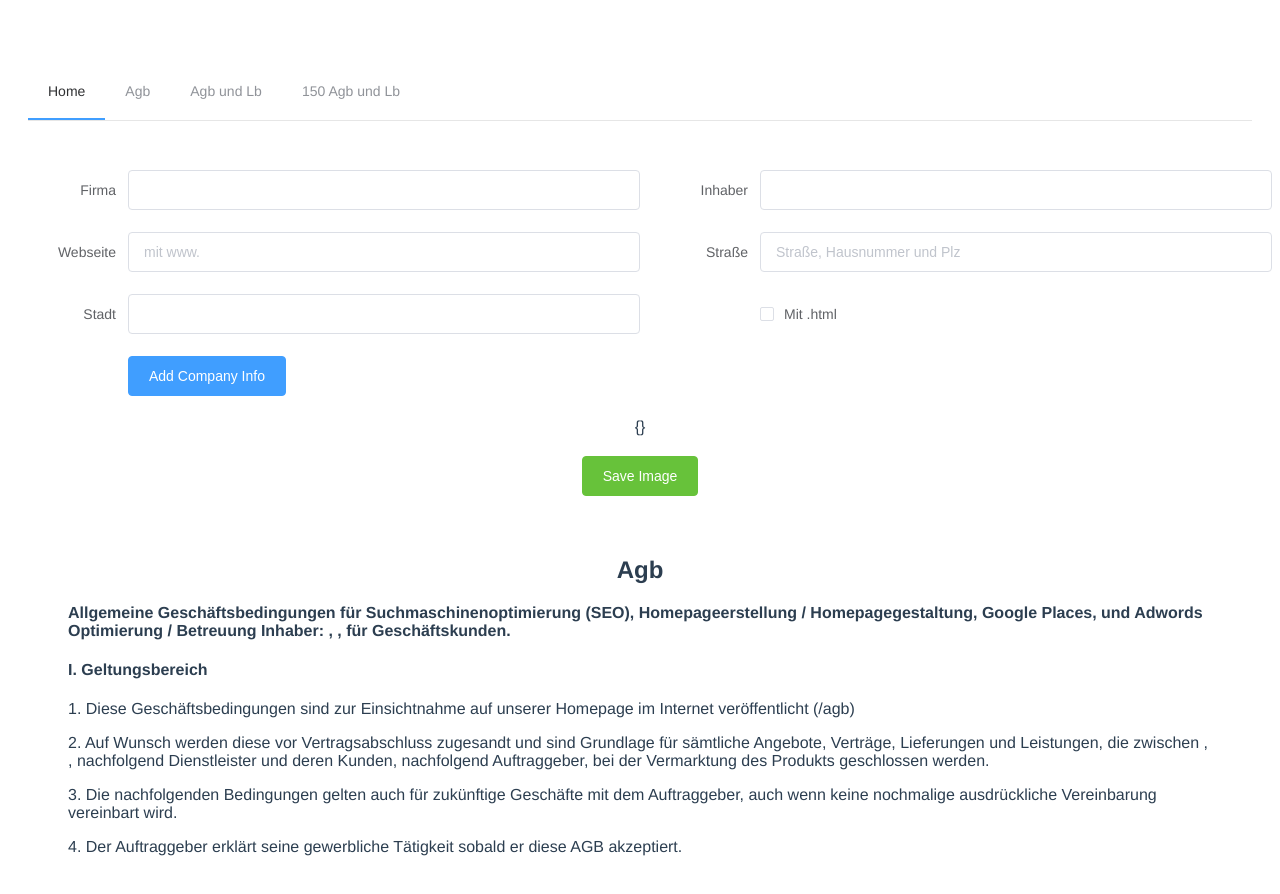
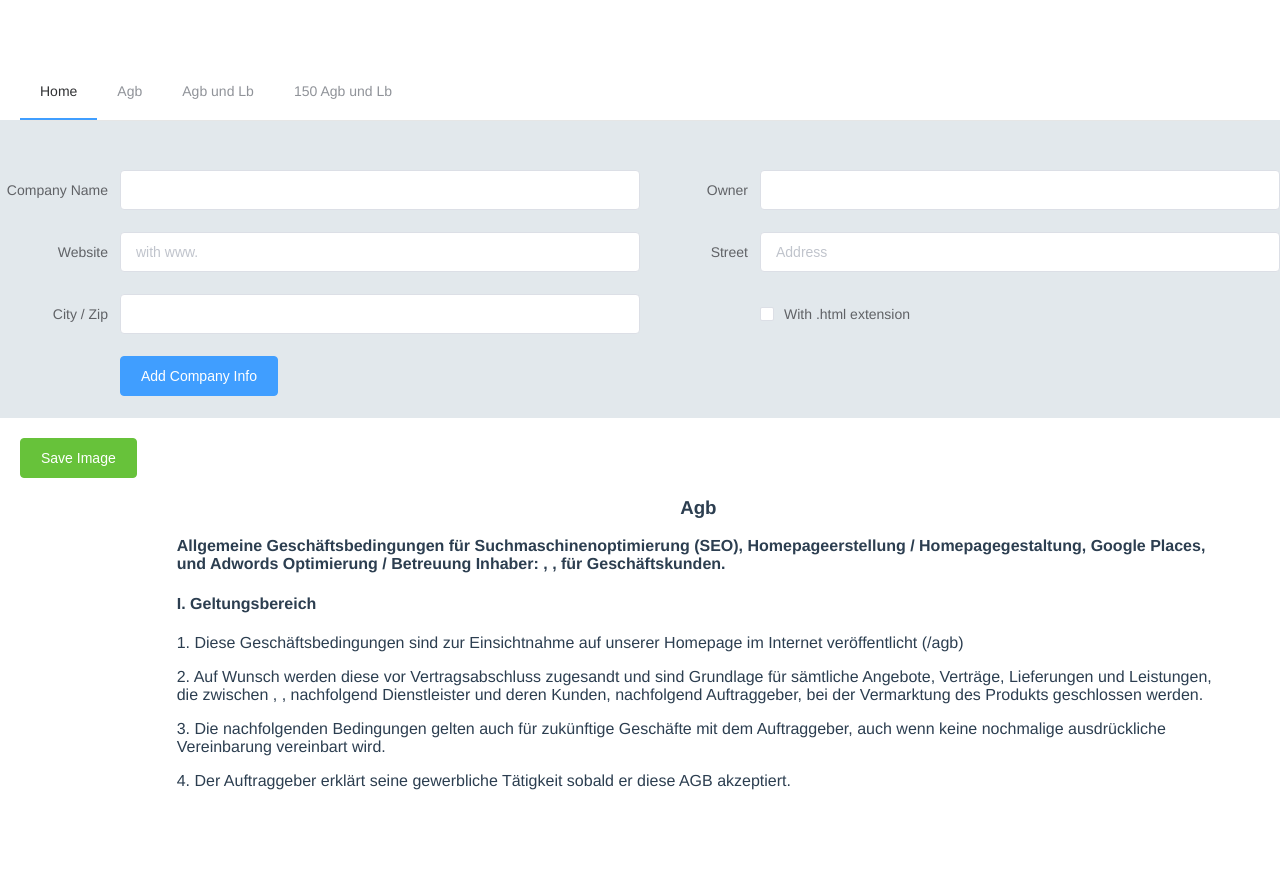
Before and after one commit to amircisija/vuecanvas, a Vue app: page /agb in a window 1280 px wide. Shown: the top 894 px of the page. After the commit the page ends 866 px from the top, so only its background shows below. Built offline with nearby package versions, Linux system fonts and the light colour scheme; what vue-html2canvas, vue-markdown would draw is missing.

Commit message:
adding layout structure

```diff
--- a/src/App.vue
+++ b/src/App.vue
@@ -32,4 +32,7 @@ export default {
 .main__content {
   padding-top: 100px;
 }
+body {
+  margin: 0;
+}
 </style>
--- a/src/components/FormSection.vue
+++ b/src/components/FormSection.vue
@@ -1,4 +1,5 @@
 <template>
+  <section id="form__section--wrapper">
     <el-container>
       <el-row>
         <el-col :span="24">
@@ -6,34 +7,34 @@
             <el-container>
               <el-row>
                 <el-col :span="12">
-                <el-form-item label="Firma">
+                  <el-form-item label="Company Name">
                     <el-input v-model="company.name"></el-input>
                   </el-form-item>
                 </el-col>
 
                 <el-col :span="12">
-                <el-form-item label="Inhaber">
+                  <el-form-item label="Owner">
                     <el-input v-model="company.owner"></el-input>
                   </el-form-item>
                 </el-col>
                 <el-col :span="12">
-                <el-form-item label="Webseite">
-                  <el-input v-model="company.website" placeholder="mit www."></el-input>
+                  <el-form-item label="Website">
+                    <el-input v-model="company.website" placeholder="with www."></el-input>
                   </el-form-item>
                 </el-col>
                 <el-col :span="12">
-                <el-form-item label="Straße">
-                  <el-input v-model="company.address" placeholder="Straße, Hausnummer und Plz"></el-input>
+                  <el-form-item label="Street">
+                    <el-input v-model="company.address" placeholder="Address"></el-input>
                   </el-form-item>
                 </el-col>
                 <el-col :span="12">
-                <el-form-item label="Stadt">
+                  <el-form-item label="City / Zip">
                     <el-input v-model="company.city"></el-input>
                   </el-form-item>
                 </el-col>
                 <el-col :span="12">
                   <el-form-item class="text-left">
-                  <el-checkbox v-model="company.checked">Mit .html</el-checkbox>
+                    <el-checkbox v-model="company.checked">With .html extension</el-checkbox>
                   </el-form-item>
                 </el-col>
                 <el-col :span="24" class="text-left">
@@ -45,9 +46,9 @@
             </el-container>
           </el-form>
         </el-col>
-      <el-col>{{ companyInfo }}</el-col>
       </el-row>
     </el-container>
+  </section>
 </template>
 <script>
 export default {
@@ -85,4 +86,7 @@ export default {
 .text-left {
   text-align: left;
 }
+#form__section--wrapper {
+  background: rgb(226, 232, 236);
+}
 </style>
--- a/src/pages/Agb.vue
+++ b/src/pages/Agb.vue
@@ -1,6 +1,13 @@
 <template>
-  <section>
+  <section class="document__wrapper">
+    <el-container>
+      <el-row>
+        <el-col :span="24" class="text-left">
           <el-button type="success" @click="print">Save Image</el-button>
+        </el-col>
+      </el-row>
+      <el-row>
+        <el-col :span="24">
           <div ref="printMe" id="print__container">
             <h1>{{ title }}</h1>
             <div class="page__main--content">
@@ -17,7 +24,14 @@
               <p>4. Der Auftraggeber erklärt seine gewerbliche Tätigkeit sobald er diese AGB akzeptiert.</p>
             </div>
           </div>
+        </el-col>
+      </el-row>
+      <el-row>
+        <el-col :span="24">
           <img :src="output">
+        </el-col>
+      </el-row>
+    </el-container>
   </section>
 </template>
 <script>
--- a/src/store.js
+++ b/src/store.js
@@ -1,5 +1,11 @@
 import Vue from "vue";
 import Vuex from "vuex";
+import VuexPersist from "vuex-persist";
+
+const vuexPersist = new VuexPersist({
+  key: "vue-canvas-app",
+  storage: window.localStorage
+});
 
 Vue.use(Vuex);
 
@@ -30,5 +36,6 @@ export default new Vuex.Store({
   state,
   mutations,
   actions,
-  getters
+  getters,
+  plugins: [vuexPersist.plugin]
 });
```
Also changed, not shown: package.json (+10 -3 lines). Lines whose indentation alone changed are shown as unchanged.
